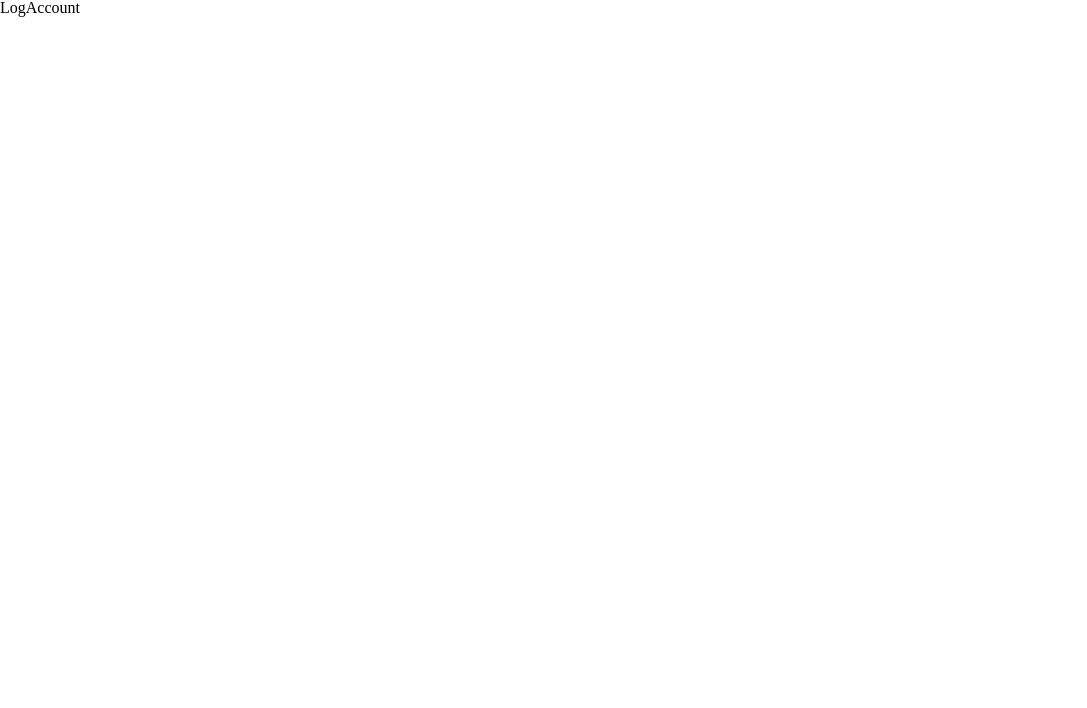
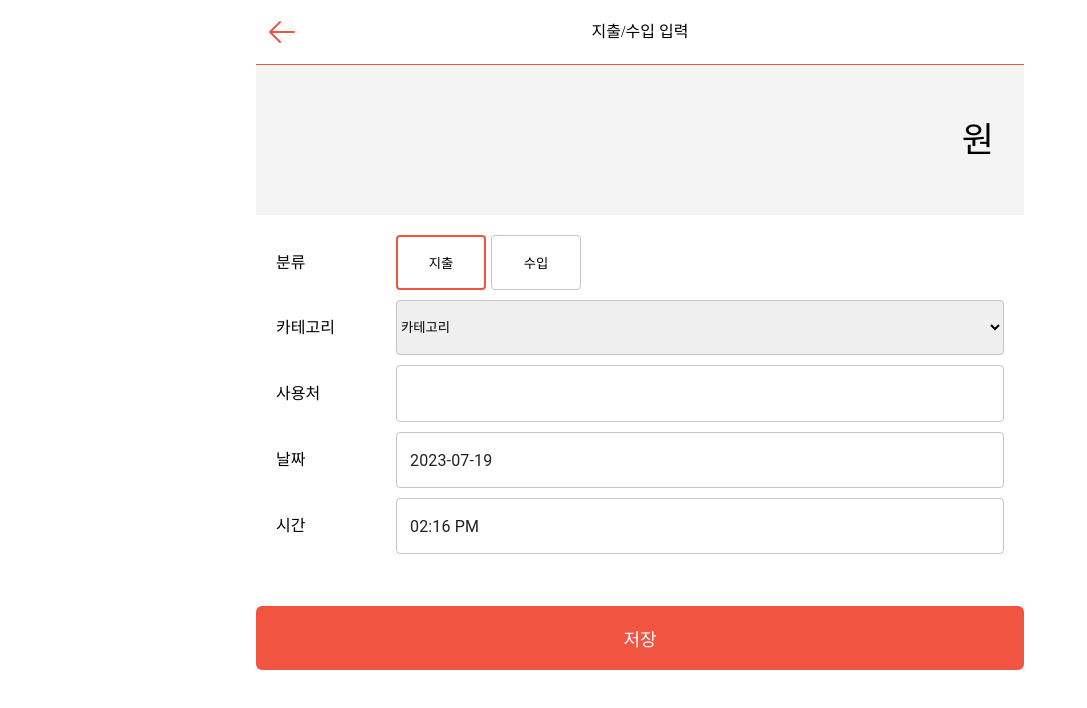
Before and after one commit to FEGROUP9/SAVEWALLET, a React (Vite) app: page /logaccount in a window 1280 px wide. Shown: the top 708 px of the page, without its empty margins (0-1087 px from the left). Built offline with nearby package versions, Linux system fonts and the light colour scheme.

Commit message:
feat: 지출/수입 입력 레이아웃 구성, 기능구현(임시값적용)

```diff
--- a/package.json
+++ b/package.json
@@ -10,11 +10,17 @@
     "preview": "vite preview"
   },
   "dependencies": {
+    "@emotion/react": "^11.11.1",
+    "@emotion/styled": "^11.11.0",
     "@fullcalendar/core": "^6.1.8",
     "@fullcalendar/daygrid": "^6.1.8",
     "@fullcalendar/interaction": "^6.1.8",
     "@fullcalendar/react": "^6.1.8",
+    "@heroicons/react": "^2.0.18",
+    "@mui/material": "^5.14.0",
+    "@mui/x-date-pickers": "^6.10.0",
     "axios": "^1.4.0",
+    "dayjs": "^1.11.9",
     "react": "^18.2.0",
     "react-dom": "^18.2.0",
     "react-router-dom": "^6.14.1",
--- /dev/null
+++ b/src/api/LogAccount.ts
@@ -0,0 +1,24 @@
+import { saveWallet } from 'api/index'
+
+export const logExpense = async (
+  amount: number,
+  userId: string,
+  category: string,
+  date: string
+) => {
+  try {
+    const res = await saveWallet({
+      method: 'POST',
+      url: '/expenses',
+      data: {
+        amount: amount,
+        userId: userId,
+        category: category,
+        date: date
+      }
+    })
+    return res.data
+  } catch (error) {
+    console.error(`ERROR:${error}`)
+  }
+}
--- a/src/api/MonthlyExpenses.ts
+++ b/src/api/MonthlyExpenses.ts
@@ -1,4 +1,4 @@
-import saveWallet from './axios'
+import { saveWallet } from 'api/index'
 
 export const getMonthlyExpenses = async (
   year: number,
--- a/src/api/axios.ts
+++ b/src/api/axios.ts
@@ -1,10 +1,8 @@
 import axios from 'axios'
 
-const saveWallet = axios.create({
+export const saveWallet = axios.create({
   baseURL: 'http://52.78.195.183:3003/api',
   headers: {
     'content-type': 'application/json'
   }
 })
-
-export default saveWallet
--- /dev/null
+++ b/src/api/index.ts
@@ -0,0 +1,2 @@
+export * from 'api/axios'
+export * from 'api/LogAccount'
--- a/src/pages/LogAccount.tsx
+++ b/src/pages/LogAccount.tsx
@@ -1,3 +1,338 @@
+import styled from 'styled-components'
+import { useState, KeyboardEvent } from 'react'
+import { NavLink, useNavigate } from 'react-router-dom'
+import { AdapterDayjs } from '@mui/x-date-pickers/AdapterDayjs'
+import { LocalizationProvider } from '@mui/x-date-pickers/LocalizationProvider'
+import { MobileDatePicker } from '@mui/x-date-pickers/MobileDatePicker'
+import { MobileTimePicker } from '@mui/x-date-pickers/MobileTimePicker'
+import { createTheme, ThemeProvider } from '@mui/material/styles'
+import dayjs, { Dayjs } from 'dayjs'
+import { ArrowLeftIcon } from '@heroicons/react/24/outline'
+import { logExpense } from '@/api/LogAccount'
+
 export const LogAccount = () => {
-  return <div>LogAccount</div>
+  // const id = localStorage.getItem('id')
+  // const USERID = `team9-${id}`
+
+  //로그인 병합전 임시
+  const USERID = `team9-2914827908`
+
+  const now = dayjs()
+  const [today] = useState(now)
+  const [expense, setExpense] = useState('')
+  const [account, setAccount] = useState('')
+  const [selectAmount, setselectAmount] = useState(true)
+  const [selectCategory, setselectCategory] = useState('카테고리')
+  const [date, setDate] = useState<Dayjs | null>(dayjs(today))
+  const [time, setTime] = useState<Dayjs | null>(dayjs(today))
+
+  const navigate = useNavigate()
+
+  const inputNumberFormat = (event: KeyboardEvent<HTMLInputElement>) => {
+    setExpense(comma(uncomma(event.currentTarget.value)))
+  }
+
+  const comma = (str: string) => {
+    str = String(str)
+    return str.replace(/(\d)(?=(?:\d{3})+(?!\d))/g, '$1,')
+  }
+
+  const uncomma = (str: string) => {
+    str = String(str)
+    return str.replace(/[^\d]+/g, '')
+  }
+
+  const handleChangeExpenseInput = (
+    event: React.ChangeEvent<HTMLInputElement>
+  ) => {
+    setExpense(event.target.value)
+  }
+
+  const handleChangeAccountInput = (
+    event: React.ChangeEvent<HTMLInputElement>
+  ) => {
+    setAccount(event.target.value)
+  }
+
+  const handleClickAmount = () => {
+    setselectAmount(!selectAmount)
+  }
+
+  const handleSelectCategory = (
+    event: React.ChangeEvent<HTMLSelectElement>
+  ) => {
+    setselectCategory(event.target.value)
+  }
+
+  const handleClickSaveButton = () => {
+    let calculatedAmount = 0
+    if (selectAmount) {
+      calculatedAmount = -1 * Number(uncomma(expense))
+    } else {
+      calculatedAmount = Number(uncomma(expense))
+    }
+
+    const totalCategory = selectCategory + '.' + account
+    const dateFormat = dayjs(date).format('YYYY-MM-DD')
+    const timeFormat = dayjs(time).format('HH:mm:ss')
+    const fullDate = String(dayjs(dateFormat + timeFormat).add(9, 'hour'))
+
+    if (
+      calculatedAmount !== 0 &&
+      selectCategory !== '카테고리' &&
+      account.length > 0
+    ) {
+      // console.log('완료', calculatedAmount, totalCategory, fullDate)
+      requestAddExpense(calculatedAmount, USERID, totalCategory, fullDate)
+      navigate('/')
+    } else {
+      alert('빠진 항목 없이 입력해주세요.')
+    }
+  }
+
+  const requestAddExpense = async (
+    expense: number,
+    userid: string,
+    category: string,
+    date: string
+  ) => {
+    await logExpense(expense, userid, category, date)
+  }
+
+  return (
+    <Wrapper>
+      <Header>
+        <NavLink to="/">
+          <ArrowLeftIcon />
+        </NavLink>
+        지출/수입 입력
+      </Header>
+      <ExpenseBoard>
+        <input
+          type="text"
+          value={expense}
+          onChange={handleChangeExpenseInput}
+          onKeyUp={inputNumberFormat}
+        />
+        <span className="monetary-unit">원</span>
+      </ExpenseBoard>
+      <ExpenseInputs>
+        <ExpenseInputRow>
+          <span className="label">분류</span>
+          <AmountButton
+            onClick={handleClickAmount}
+            className={selectAmount ? 'active' : ''}>
+            지출
+          </AmountButton>
+          <AmountButton
+            onClick={handleClickAmount}
+            className={selectAmount ? '' : 'active'}>
+            수입
+          </AmountButton>
+        </ExpenseInputRow>
+        <ExpenseInputRow>
+          <span className="label">카테고리</span>
+          <select
+            name=""
+            id=""
+            onChange={handleSelectCategory}>
+            <option value="카테고리">카테고리</option>
+            <option value="식비">식비</option>
+            <option value="생활/건강">생활/건강</option>
+            <option value="쇼핑">쇼핑</option>
+            <option value="교통">교통</option>
+            <option value="주거/통신">주거/통신</option>
+            <option value="금융">금융</option>
+            <option value="문화/여가">문화/여가</option>
+            <option value="교육/학습">교육/학습</option>
+            <option value="자녀/육아">자녀/육아</option>
+            <option value="경조/선물">경조/선물</option>
+          </select>
+        </ExpenseInputRow>
+        <ExpenseInputRow>
+          <span className="label">사용처</span>
+          <input
+            className="account-input"
+            type="text"
+            onChange={handleChangeAccountInput}
+          />
+        </ExpenseInputRow>
+        <ExpenseInputRow>
+          <span className="label">날짜</span>
+          <ThemeProvider theme={theme}>
+            <LocalizationProvider dateAdapter={AdapterDayjs}>
+              <MobileDatePicker
+                className="date-picker"
+                format="YYYY-MM-DD"
+                defaultValue={date}
+                onChange={newValue => setDate(newValue)}
+              />
+            </LocalizationProvider>
+          </ThemeProvider>
+        </ExpenseInputRow>
+        <ExpenseInputRow>
+          <span className="label">시간</span>
+          <ThemeProvider theme={theme}>
+            <LocalizationProvider dateAdapter={AdapterDayjs}>
+              <MobileTimePicker
+                className="time-picker"
+                defaultValue={time}
+                onChange={newValue => setTime(newValue)}
+              />
+            </LocalizationProvider>
+          </ThemeProvider>
+        </ExpenseInputRow>
+      </ExpenseInputs>
+      <SaveButton onClick={handleClickSaveButton}>저장</SaveButton>
+    </Wrapper>
+  )
 }
+
+const Wrapper = styled.div`
+  position: absolute;
+  width: 100%;
+  min-height: calc(var(--vh, 1vh) * 100);
+  display: flex;
+  flex-direction: column;
+  align-items: center;
+  box-sizing: border-box;
+  background-color: #fff;
+`
+
+const Header = styled.div`
+  width: 100%;
+  height: 64px;
+  max-width: 768px;
+  display: flex;
+  align-items: center;
+  justify-content: center;
+  background-color: #fff;
+  border-bottom: 1px solid #f15441;
+  position: relative;
+  svg {
+    position: absolute;
+    left: 10px;
+    margin-top: -16px;
+    width: 32px;
+    height: 32px;
+    color: #f15441;
+  }
+`
+
+const ExpenseBoard = styled.div`
+  width: 100%;
+  max-width: 768px;
+  height: 150px;
+  display: flex;
+  align-items: center;
+  padding: 30px;
+  box-sizing: border-box;
+  background-color: #f4f4f5;
+  input {
+    border: none;
+    background-color: transparent;
+    font-size: 40px;
+    text-align: right;
+    width: 100%;
+    &:focus {
+      outline: none;
+      border-bottom: 2px solid #f15441;
+    }
+  }
+  .monetary-unit {
+    font-size: 35px;
+  }
+`
+const ExpenseInputs = styled.div`
+  width: 100%;
+  height: 100%;
+  max-width: 768px;
+  background-color: #fff;
+  display: flex;
+  flex-direction: column;
+  gap: 10px;
+  padding: 20px;
+  box-sizing: border-box;
+`
+
+const ExpenseInputRow = styled.div`
+  height: 100%;
+  max-width: 768px;
+  display: flex;
+  align-items: center;
+  .label {
+    width: 120px;
+    flex-shrink: 0;
+  }
+  .account-input {
+    height: 45px;
+    width: 100%;
+    border: 1px solid #c4c4c4;
+    border-radius: 4px;
+    padding: 5px;
+    &:hover {
+      border: 1px solid #212121;
+    }
+    &:focus {
+      border: 1px solid #f15441;
+      outline: 1px solid #f15441;
+    }
+  }
+  select {
+    height: 55px;
+    width: 200px;
+    width: 100%;
+
+    border: 1px solid #c4c4c4;
+    border-radius: 4px;
+    &:focus {
+      border: 1px solid #f15441;
+      outline: 1px solid #f15441;
+    }
+  }
+  .date-picker {
+    width: 100%;
+  }
+  .time-picker {
+    width: 100%;
+  }
+`
+
+const AmountButton = styled.button`
+  width: 90px;
+  height: 55px;
+  border-radius: 4px;
+  border: 1px solid #c4c4c4;
+  background-color: #fff;
+  margin-right: 5px;
+  &.active {
+    border: 2px solid #f15441;
+  }
+`
+
+const SaveButton = styled.button`
+  border: none;
+  margin-top: 2rem;
+  margin-bottom: 2rem;
+  width: 80%;
+  height: 64px;
+  background-color: #f15441;
+  max-width: 768px;
+  font-size: 18px;
+  color: #fff;
+  border-radius: 6px;
+`
+
+const theme = createTheme({
+  palette: {
+    primary: {
+      main: '#f15441',
+      dark: '#f15441',
+      contrastText: '#fff'
+    },
+    secondary: {
+      main: '#f15441',
+      contrastText: '#fff'
+    }
+  }
+})
```
Also changed, not shown: 1 other file (tests, documents, lock files or other folders).
